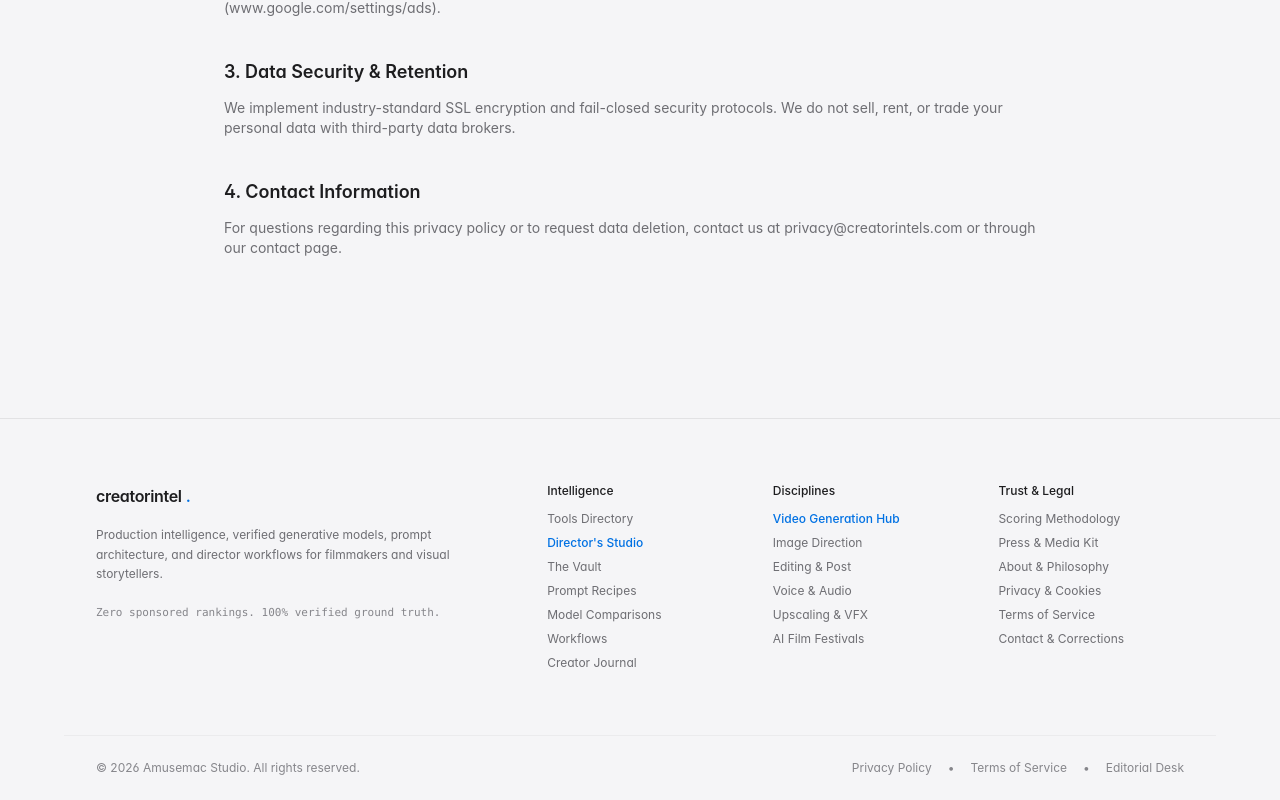
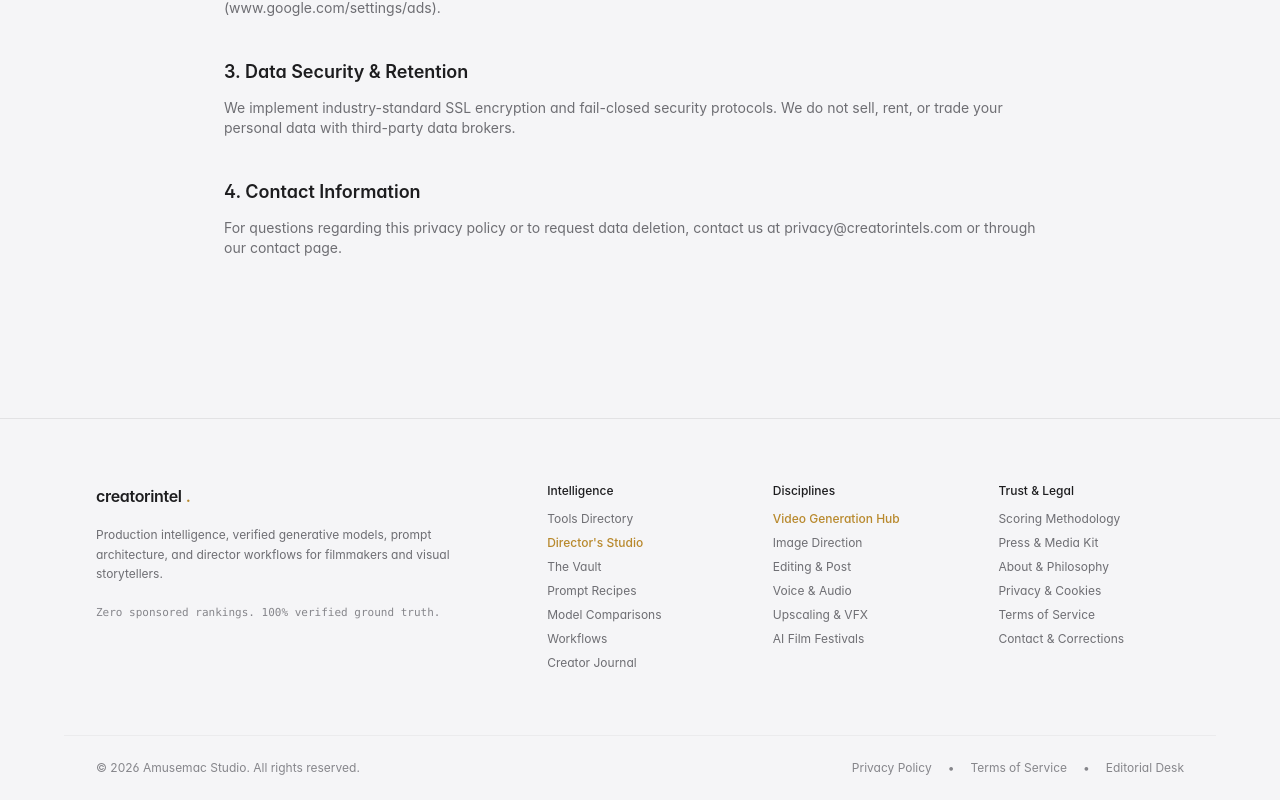
Before and after one commit to jatwa/creator-amusemac, a Next.js app: page /privacy in a window 1280 px wide. Shown: the part 784-1584 px from the top of the page. Built offline with nearby package versions, Linux system fonts and the light colour scheme; no server answers.

Commit message:
refactor(ui): align inner product pages with cinematic design system

```diff
--- a/app/globals.css
+++ b/app/globals.css
@@ -15,9 +15,9 @@
   --muted: #eaeaec;
   --muted-foreground: #6e6e73;
   --tertiary: #86868b;
-  --accent: #0071e3;
+  --accent: #b8892d;
   --accent-foreground: #ffffff;
-  --accent-muted: rgba(0, 113, 227, 0.08);
+  --accent-muted: rgba(184, 137, 45, 0.10);
 }
 
 .dark {
@@ -33,9 +33,9 @@
   --muted: #1c1c1e;
   --muted-foreground: #a1a1a6;
   --tertiary: #636366;
-  --accent: #2997ff;
+  --accent: #d4a646;
   --accent-foreground: #ffffff;
-  --accent-muted: rgba(41, 151, 255, 0.15);
+  --accent-muted: rgba(212, 166, 70, 0.15);
 }
 
 @layer base {
@@ -127,6 +127,24 @@
   .surface {
     @apply rounded-2xl border border-border bg-surface transition-all duration-200;
   }
+  .intel-page {
+    @apply min-h-screen bg-background text-primary;
+  }
+  .intel-header {
+    @apply border-b border-border-subtle bg-surface/70 backdrop-blur-xl;
+  }
+  .intel-card {
+    @apply rounded-3xl border border-border-subtle bg-surface shadow-[0_18px_70px_rgba(0,0,0,0.08)];
+  }
+  .intel-card-muted {
+    @apply rounded-2xl border border-border-subtle bg-surface-elevated;
+  }
+  .intel-eyebrow {
+    @apply text-[10px] font-mono uppercase tracking-[0.2em] text-accent;
+  }
+  .intel-mono {
+    @apply font-mono text-xs text-tertiary;
+  }
   .surface-hover {
     @apply hover:border-border-bright hover:bg-surface-hover;
   }
```
